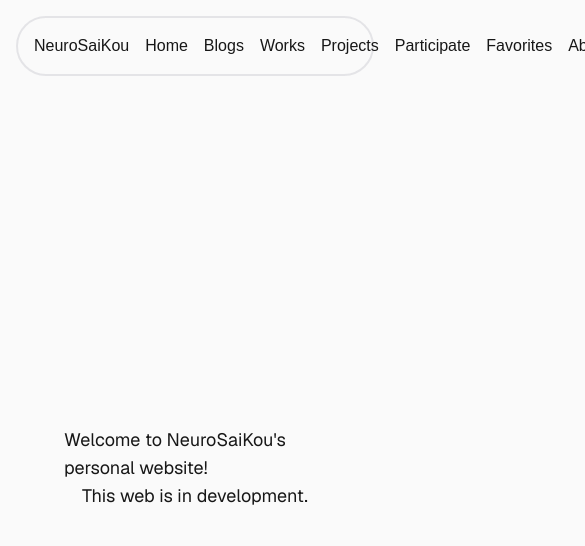
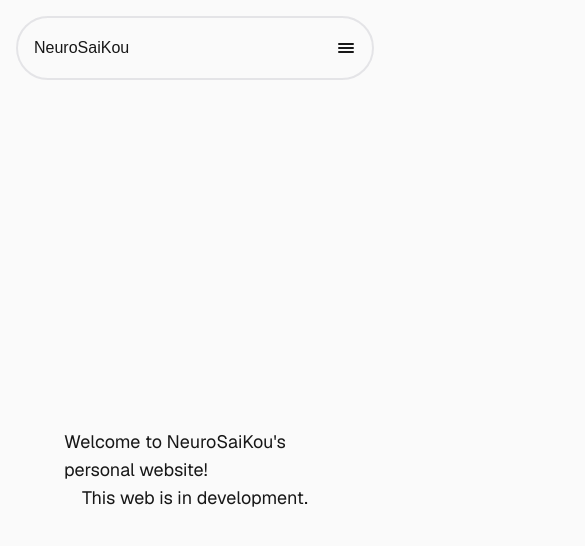
Before and after one commit to Rebuild-yzl/SKBlog, a Next.js app: page / in a window 390 px wide. Shown: the top 546 px of the page, 585 px wide, since content can reach past the window. Built offline with nearby package versions, Linux system fonts and the light colour scheme.

Commit message:
feat:navbar collapse + theme toggle

```diff
--- a/src/app/globals.css
+++ b/src/app/globals.css
@@ -1,9 +1,23 @@
 @import "tailwindcss";
 
+/*
+ * 明暗色由 class 驱动：.dark 挂在 <html> 上（layout.tsx 里的内联脚本在首绘前按
+ * localStorage / 系统偏好设置），这样菜单里的切换按钮才能覆盖系统偏好。
+ */
+@custom-variant dark (&:where(.dark, .dark *));
+
 :root {
+  color-scheme: light;
   --background: #fafafa; /* zinc-50，即页面内容原本的底色 */
   --foreground: #171717;
   --border: #e4e4e7;
+}
+
+.dark {
+  color-scheme: dark;
+  --background: #000000;
+  --foreground: #ededed;
+  --border: #27272a;
 }
 
 @theme inline {
@@ -12,14 +26,6 @@
   --color-border: var(--border);
   --font-sans: var(--font-geist-sans);
   --font-mono: var(--font-geist-mono);
-}
-
-@media (prefers-color-scheme: dark) {
-  :root {
-    --background: #000000;
-    --foreground: #ededed;
-    --border: #27272a;
-  }
 }
 
 /*
@@ -60,6 +66,15 @@
 }
 
 /*
+ * 毛玻璃条：导航栏胶囊与其折叠菜单共用（圆角、内边距、尺寸由各自元素设置）。
+ * 注意 backdrop-filter 会创建「backdrop root」：放在它内部的子元素再写 backdrop-blur 采不到页面内容，
+ * 看起来就像没模糊。所以折叠菜单必须与胶囊本体平级，不能嵌在胶囊内部。
+ */
+@utility glass-bar {
+  @apply border-2 bg-zinc-50/70 backdrop-blur-sm dark:bg-black/60;
+}
+
+/*
  * 页面底色只由根元素负责：html 的背景会铺满整个画布（canvas），
  * 包括横向溢出出来的区域，所以内容容器不要再自己写 bg-*，
  * 否则一旦出现横向滚动，溢出区露出的是根背景，就会看到两套颜色的接缝。
--- a/src/app/layout.tsx
+++ b/src/app/layout.tsx
@@ -18,12 +18,20 @@ export const metadata: Metadata = {
   description: "NeuroSaiKou's personal website",
 };
 
+// 首绘前决定明暗：优先用户手动选择（localStorage），否则跟系统偏好。
+// 放在 <head> 里同步执行，避免出现「先浅色再变深色」的闪烁。
+const themeScript = `try{var t=localStorage.getItem("theme");if(t==="dark"||(t!=="light"&&matchMedia("(prefers-color-scheme: dark)").matches))document.documentElement.classList.add("dark")}catch(e){}`;
+
 export default function RootLayout({ children }: LayoutProps<"/">) {
   return (
     <html
       lang="en"
+      suppressHydrationWarning
       className={`${geistSans.variable} ${geistMono.variable} h-full antialiased`}
     >
+      <head>
+        <script dangerouslySetInnerHTML={{ __html: themeScript }} />
+      </head>
       <body className="min-h-full flex flex-col">
         <NavBar />
         {children}
--- a/src/components/navbar.tsx
+++ b/src/components/navbar.tsx
@@ -1,25 +1,94 @@
+"use client";
+
+import { useState } from "react";
 import Link from "next/link";
+import ThemeToggle from "@/components/theme-toggle";
+
+const links = [
+  { href: "/", label: "Home" },
+  { href: "/blogs", label: "Blogs" },
+  { href: "/works", label: "Works" },
+  { href: "/projects", label: "Projects" },
+  { href: "/participate", label: "Participate" },
+  { href: "/favorites", label: "Favorites" },
+  { href: "/about", label: "About" },
+  { href: "/analytics", label: "Analytics" },
+];
 
 export default function NavBar() {
+  const [open, setOpen] = useState(false);
+
   return (
-    // <nav className="border-2 backdrop-blur-sm m-4 rounded-full inset-x-0 p-4 bg-zinc-50 dark:bg-black fixed top-0 items-center justify-center">
-    // 边框颜色不写死，统一由 globals.css 的 --border 提供
+    // 外观统一来自 globals.css 的 glass-bar（描边 + 半透明底 + 背景模糊），边框颜色走 --border
     // z-50：页面里排在导航之后的定位元素会盖住吸顶导航，需要抬高导航层级
-    // 背景半透明 + backdrop-blur-sm，滚动时能看到内容从底下透过（不要套 glass-panel，圆角/内边距/字号都是导航自己的）
-    <nav className="border-2 backdrop-blur-sm m-4 rounded-full p-4 bg-zinc-50/70 dark:bg-black/60 sticky top-4 z-50 items-center justify-center">
-      <div className="flex items-center justify-between gap-4">
-        <p>NeuroSaiKou</p>
-        <div className="flex gap-4">
-          <Link href="/">Home</Link>
-          <Link href="/blogs">Blogs</Link>
-          <Link href="/works">Works</Link>
-          <Link href="/projects">Projects</Link>
-          <Link href="/participate">Participate</Link>
-          <Link href="/favorites">Favorites</Link>
-          <Link href="/about">About</Link>
-          <Link href="/analytics">Analytics</Link>
+    // 外层只管吸顶与外边距：带 backdrop-filter 的元素会成为 backdrop root（模糊只能采到它自身的内容），
+    // 所以折叠菜单必须与胶囊本体平级，不能嵌在胶囊内部
+    <nav className="m-4 sticky top-4 z-50">
+      {/* 胶囊本体：圆角与内边距单独设置 */}
+      <div className="glass-bar rounded-full p-4">
+        <div className="flex items-center justify-between gap-4">
+          <p>NeuroSaiKou</p>
+
+          {/* 宽度够时平铺全部链接：8 个链接加品牌名约需 720px，所以断点取 md(768px) */}
+          <div className="hidden gap-4 md:flex">
+            {links.map((link) => (
+              <Link key={link.href} href={link.href}>
+                {link.label}
+              </Link>
+            ))}
+          </div>
+
+          {/* 宽度不够时折叠成汉堡按钮 */}
+          <button
+            type="button"
+            className="-mr-1 inline-flex items-center justify-center rounded-full p-1 hover:bg-black/5 md:hidden dark:hover:bg-white/10"
+            aria-expanded={open}
+            aria-controls="nav-menu"
+            aria-label={open ? "Close navigation menu" : "Open navigation menu"}
+            onClick={() => setOpen((value) => !value)}
+          >
+            <svg
+              viewBox="0 0 20 20"
+              fill="none"
+              stroke="currentColor"
+              strokeWidth="2"
+              strokeLinecap="round"
+              className="size-5"
+              aria-hidden="true"
+            >
+              {open ? (
+                <path d="M5 5l10 10M15 5L5 15" />
+              ) : (
+                <path d="M3 6h14M3 10h14M3 14h14" />
+              )}
+            </svg>
+          </button>
         </div>
       </div>
+
+      {/* 折叠菜单：与胶囊本体平级，才能对页面内容做背景模糊；圆角与内边距单独设置 */}
+      {open && (
+        <div
+          id="nav-menu"
+          className="glass-bar absolute inset-x-0 top-full mt-2 flex flex-col gap-1 rounded-3xl p-2 md:hidden"
+        >
+          {links.map((link) => (
+            <Link
+              key={link.href}
+              href={link.href}
+              className="rounded-full px-3 py-2 hover:bg-black/5 dark:hover:bg-white/10"
+              onClick={() => setOpen(false)}
+            >
+              {link.label}
+            </Link>
+          ))}
+
+          {/* 明暗切换：贴在菜单底部，分隔线颜色走全局 --border */}
+          <div className="mt-1 border-t pt-1">
+            <ThemeToggle />
+          </div>
+        </div>
+      )}
     </nav>
   );
 }
--- /dev/null
+++ b/src/components/theme-toggle.tsx
@@ -0,0 +1,54 @@
+"use client";
+
+const STORAGE_KEY = "theme";
+
+/**
+ * 明暗切换按钮。
+ *
+ * 事实来源是 <html> 上的 .dark 类：由 layout.tsx 的内联脚本在首绘前按
+ * localStorage / 系统偏好设好，这里只负责切换并记住用户的选择。
+ * 按钮自身的图标与文案完全交给 CSS 的 dark: 变体，所以组件不需要任何 state，
+ * 也就不存在服务端渲染与客户端不一致的问题。
+ */
+export default function ThemeToggle() {
+  function toggle() {
+    const isDark = !document.documentElement.classList.contains("dark");
+    document.documentElement.classList.toggle("dark", isDark);
+    try {
+      localStorage.setItem(STORAGE_KEY, isDark ? "dark" : "light");
+    } catch {
+      // 隐私模式等禁用 localStorage 的场景，忽略即可
+    }
+  }
+
+  return (
+    <button
+      type="button"
+      className="flex items-center gap-3 rounded-full px-3 py-2 hover:bg-black/5 dark:hover:bg-white/10"
+      onClick={toggle}
+    >
+      <svg
+        viewBox="0 0 20 20"
+        fill="none"
+        stroke="currentColor"
+        strokeWidth="1.6"
+        strokeLinecap="round"
+        className="size-4 shrink-0"
+        aria-hidden="true"
+      >
+        {/* 月亮：浅色下显示，点击切到深色 */}
+        <path
+          className="dark:hidden"
+          d="M16 12.5A6.5 6.5 0 0 1 7.5 4a6.5 6.5 0 1 0 8.5 8.5Z"
+        />
+        {/* 太阳：深色下显示，点击切到浅色 */}
+        <g className="hidden dark:block">
+          <circle cx="10" cy="10" r="3.5" />
+          <path d="M10 2.5v2M10 15.5v2M2.5 10h2M15.5 10h2M4.7 4.7l1.4 1.4M13.9 13.9l1.4 1.4M15.3 4.7l-1.4 1.4M6.1 13.9l-1.4 1.4" />
+        </g>
+      </svg>
+      <span className="dark:hidden">Dark mode</span>
+      <span className="hidden dark:block">Light mode</span>
+    </button>
+  );
+}
```
Also changed, not shown: 1 other file (tests, documents, lock files or other folders).
